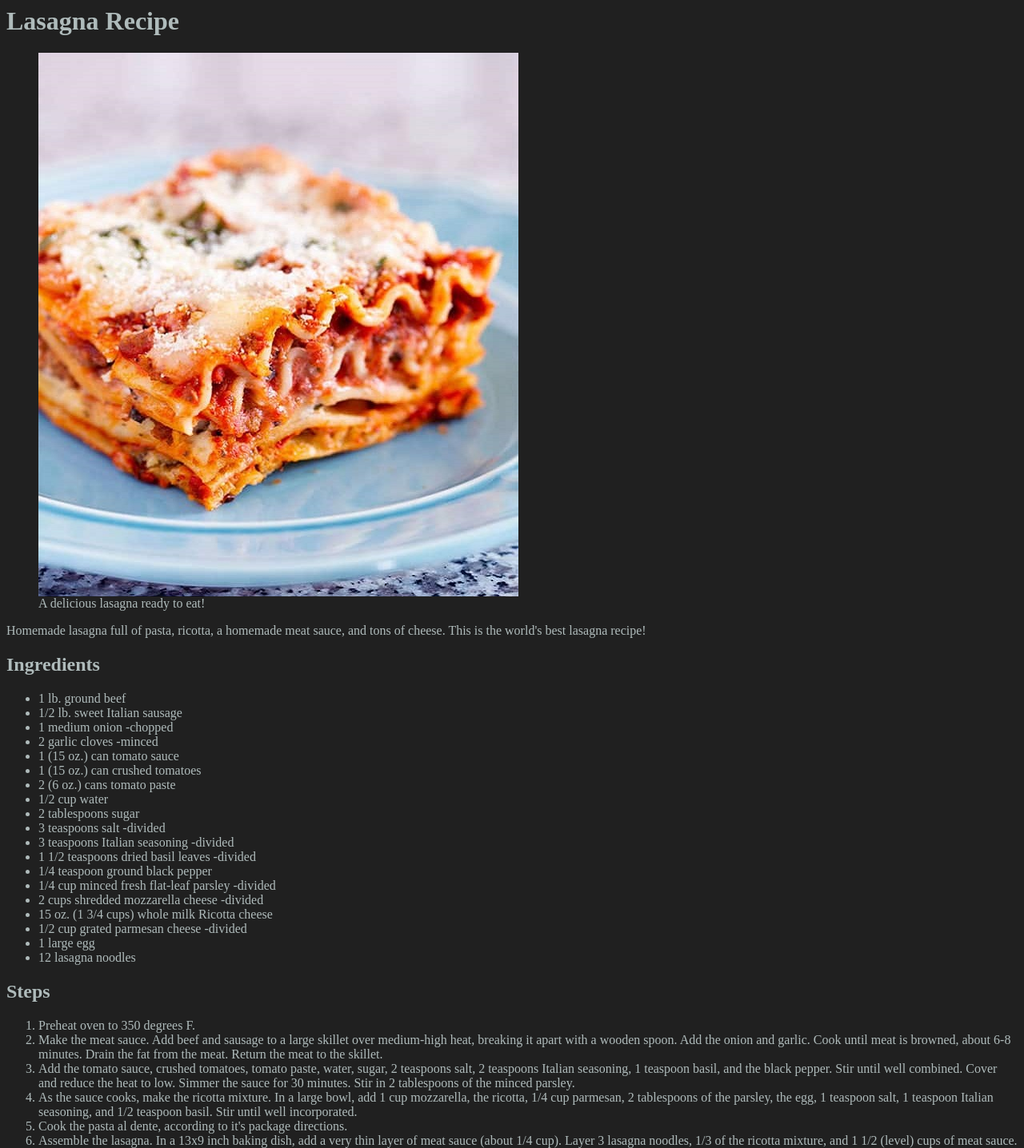
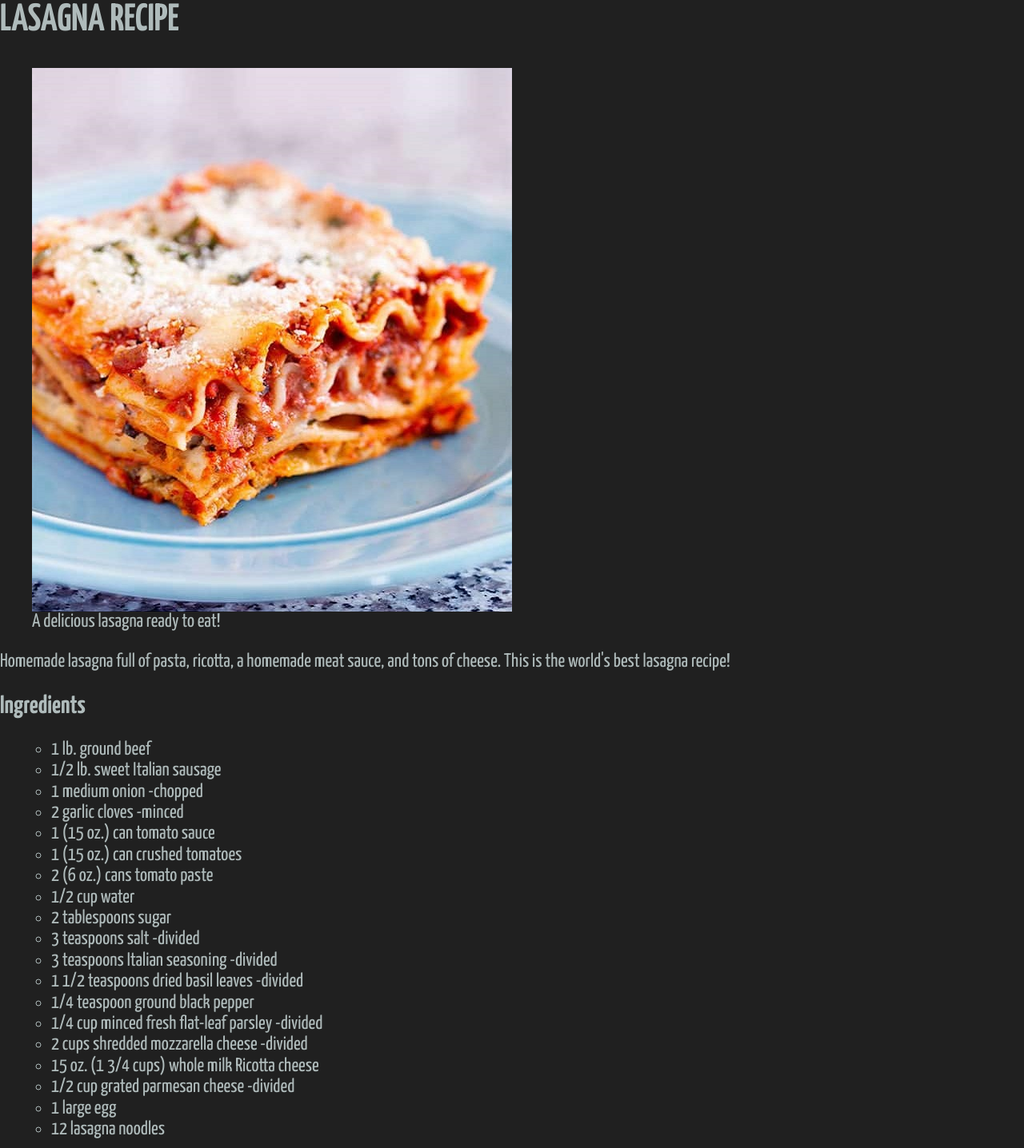
Before and after one commit to mv805/odin-recipes, a plain HTML site: page recipes/lasagna.html in a window 1280 px wide. Shown: the top 1436 px of the page at 80% size. Drawn offline with Linux system fonts and the light colour scheme.

Commit message:
Add basic text styling and colors

```diff
--- a/style.css
+++ b/style.css
@@ -1,4 +1,42 @@
+@import url('https://fonts.googleapis.com/css2?family=Yanone+Kaffeesatz:wght@200..700&display=swap');
+
+html,
+body {
+    margin: 0;
+    padding: 0;
+    border: 0;
+}
+
+ul li {
+    margin: 0 1.5rem;
+    display: list-item;
+    list-style: circle;
+}
+
+ol li {
+    margin: 0 1.5rem;
+    display: list-item;
+    list-style: decimal;
+}
+
 body {
     background-color: rgb(32, 32, 32);
     color: rgb(175, 187, 187);
+    font-family: 'Yanone Kaffeesatz', sans-serif;
+    font-size: 1.5rem;
+    font-variation-settings: 'wght' 300;
+    line-height: 1.1;
 }
+
+h1 {
+    text-transform: uppercase;
+    font-size: 3rem;
+    font-variation-settings: 'wght' 600;
+}
+
+h2 {
+    margin-block-start: 0;
+    margin: 0;
+    font-size: 2rem;
+    font-variation-settings: 'wght' 400;
+}
```
